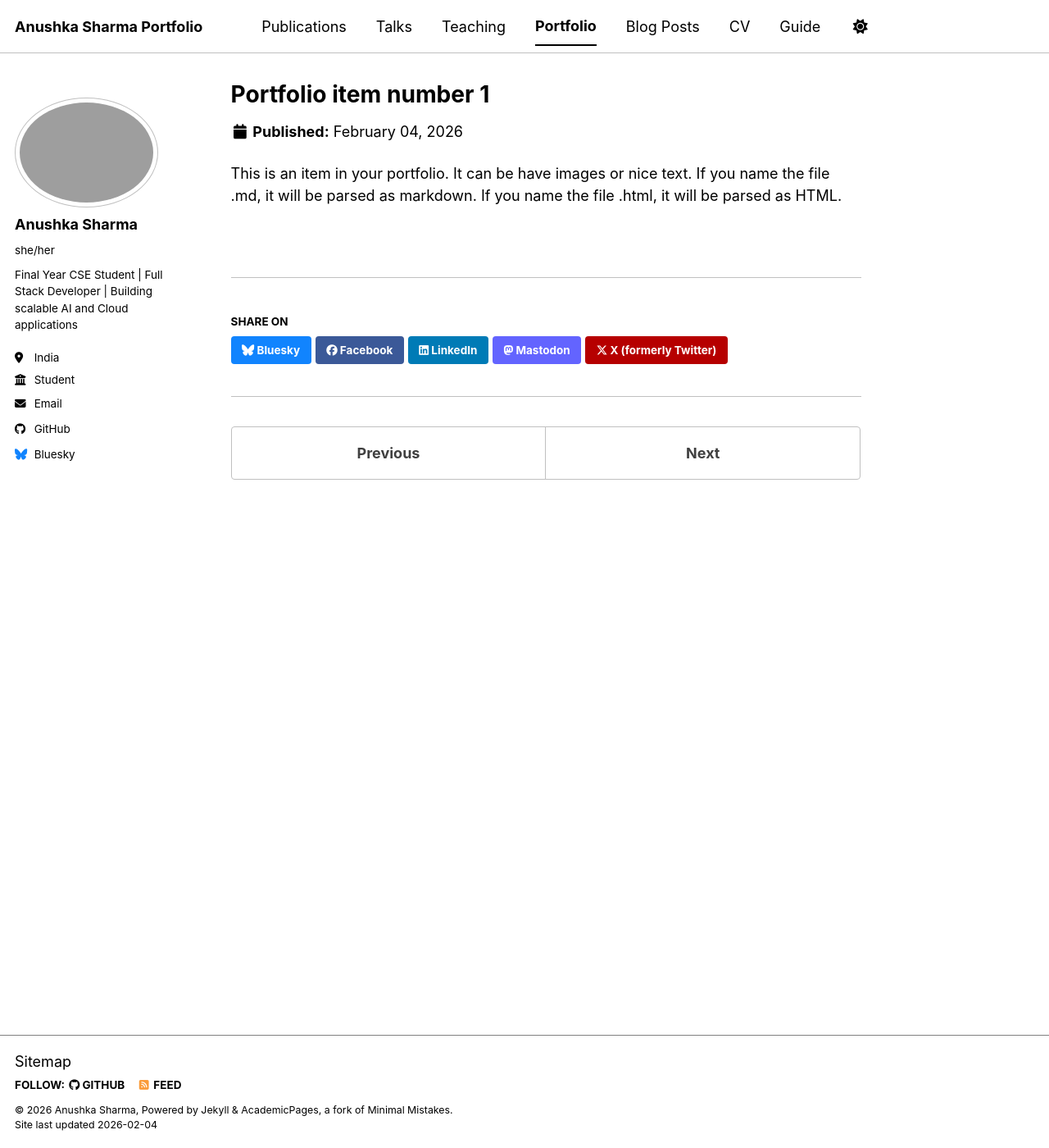
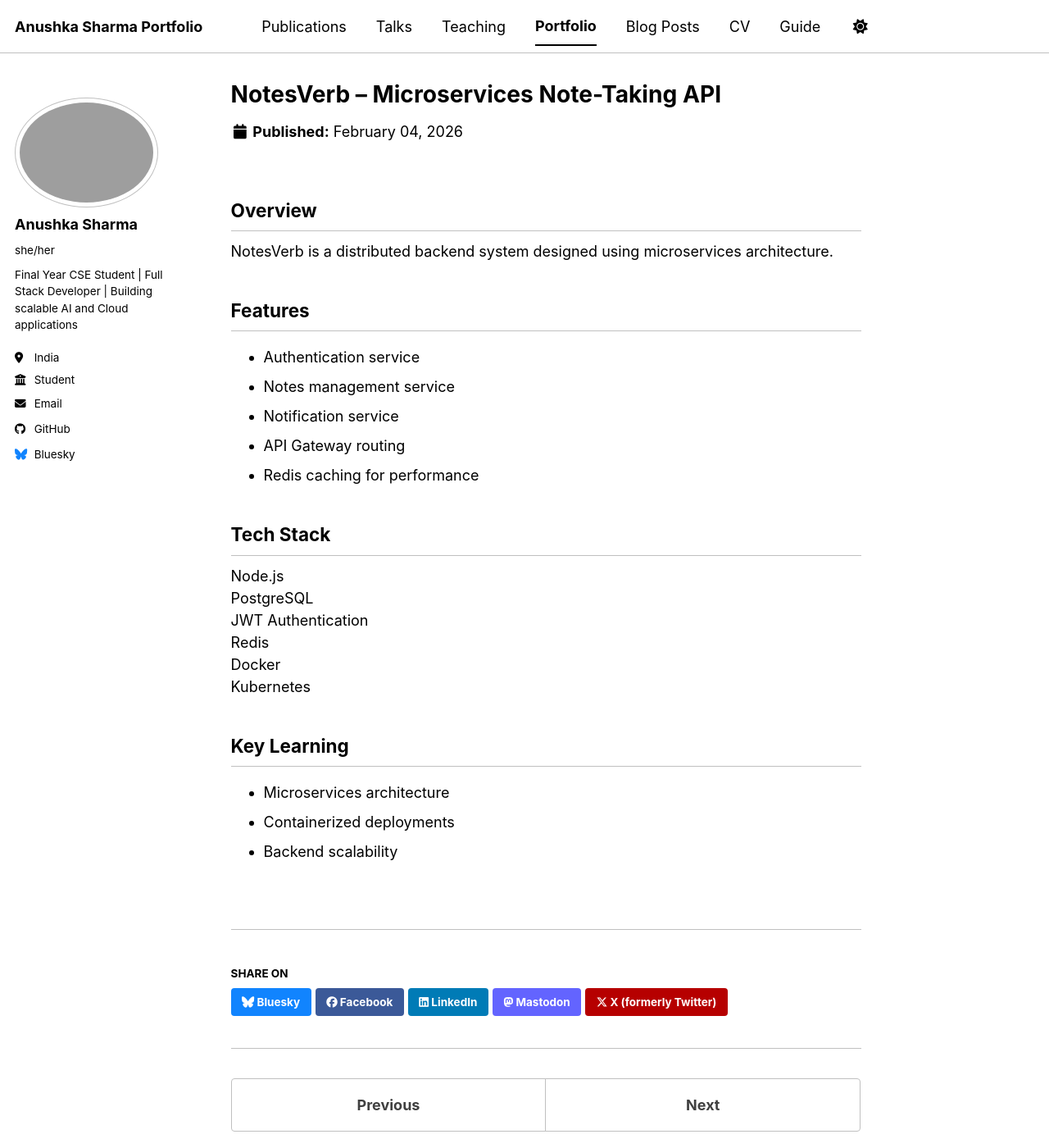
Before and after one commit to Anushka204/anushka204.github.io, a Jekyll site: the page built from _portfolio/portfolio-1.md, in a window 1280 px wide and 1400 px high. Shown: the whole window at 82% size. Built offline with Jekyll 4.4.1, drawn with Linux system fonts in a browser that asks for light colours; a script bundle is joined from its source files by our own code; library files that are not in the unit come from our copies.

Commit message:
Update portfolio-1.md

```diff
--- a/_portfolio/portfolio-1.md
+++ b/_portfolio/portfolio-1.md
@@ -1,7 +1,30 @@
 ---
-title: "Portfolio item number 1"
-excerpt: "Short description of portfolio item number 1<br/><img src='/images/500x300.png'>"
+title: "NotesVerb – Microservices Note-Taking API"
+excerpt: "Scalable backend architecture using microservices and container orchestration"
 collection: portfolio
+header:
+  teaser: /images/notesverb.png
 ---
 
-This is an item in your portfolio. It can be have images or nice text. If you name the file .md, it will be parsed as markdown. If you name the file .html, it will be parsed as HTML.
+## Overview
+NotesVerb is a distributed backend system designed using microservices architecture.
+
+## Features
+- Authentication service
+- Notes management service
+- Notification service
+- API Gateway routing
+- Redis caching for performance
+
+## Tech Stack
+Node.js
+PostgreSQL
+JWT Authentication
+Redis
+Docker
+Kubernetes
+
+## Key Learning
+- Microservices architecture
+- Containerized deployments
+- Backend scalability
```
